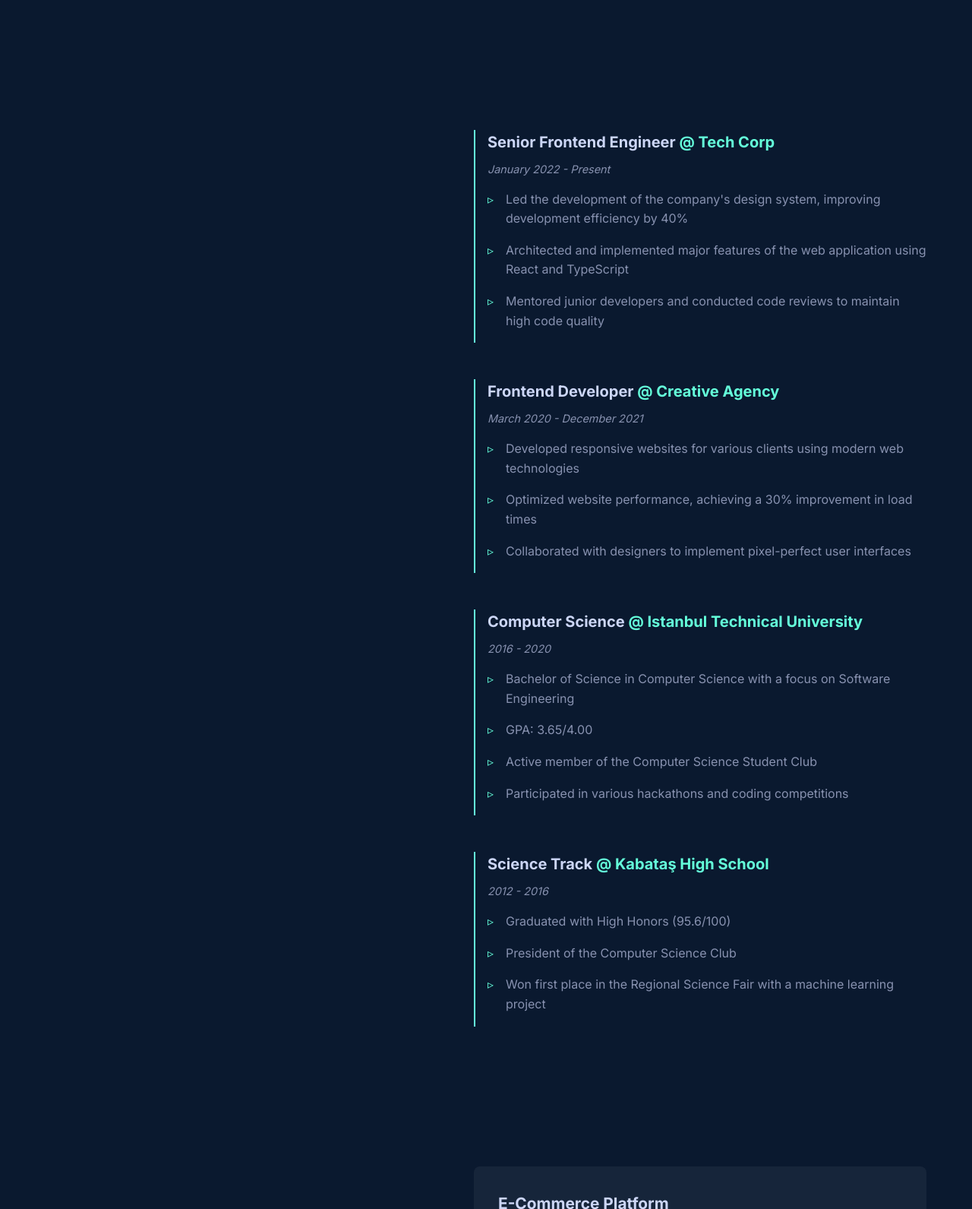
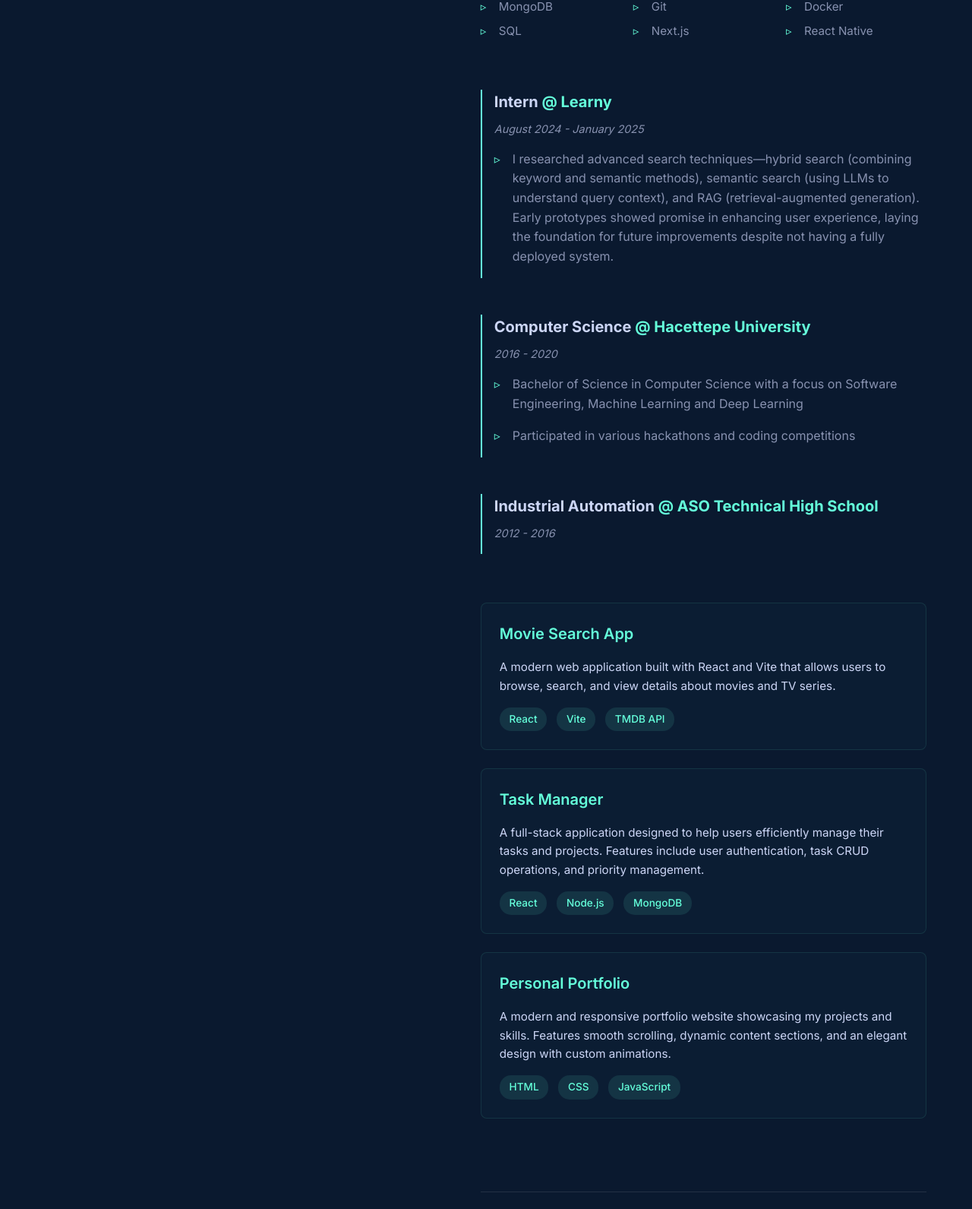
Before and after one commit to dselimozcelik/portfolio, a plain HTML site: page index.html in a window 1280 px wide. Shown: the part 566-2157 px from the top of the page at 76% size. Drawn offline with Linux system fonts and the light colour scheme.

Commit message:
Initial portfolio website commit with responsive design and project cards

```diff
--- a/css/style.css
+++ b/css/style.css
@@ -9,13 +9,13 @@ html {
 }
 
 :root {
-    --bg-color: #0a192f;        /* Koyu lacivert arka plan */
-    --text-primary: #ccd6f6;    /* Açık gri başlık rengi */
-    --text-secondary: #8892b0;  /* Daha soluk gri metin rengi */
-    --accent-color: #64ffda;    /* Vurgu rengi */
+    --bg-color: #0a192f;
+    --text-primary: #ccd6f6;    /* Light gray heading color */
+    --text-secondary: #8892b0;  /* Muted gray text color */
+    --accent-color: #64ffda;
     --font-sans: 'Inter', sans-serif;
-    --sidebar-width: 30%;      /* Sidebar genişliği azaltıldı */
-    --content-padding: 80px;   /* Kenar boşlukları */
+    --sidebar-width: 30%;
+    --content-padding: 80px;
     --top-spacing: 120px;
 }
 
@@ -48,21 +48,21 @@ body {
 }
 
 .sidebar-content {
-    max-width: 400px;  /* İçerik genişliği sınırlandı */
+    max-width: 400px;  /* Limit content width */
     width: 100%;
 }
 
 .sidebar h1 {
-    font-size: 2.5rem;  /* Başlık boyutu küçültüldü */
+    font-size: 2.5rem;  /* Reduced heading size */
     font-weight: 450;
     margin-bottom: 0.5rem;
     color: var(--text-primary);
     line-height: 1.1;
-    letter-spacing: -0.5px; /* Harf aralığı ayarlandı */
+    letter-spacing: -0.5px; /* Adjusted letter spacing */
 }
 
 .sidebar h2 {
-    font-size: 1.2rem;  /* Alt başlık boyutu küçültüldü */
+    font-size: 1.2rem;  /* Reduced subheading size */
     color: var(--text-primary);
     margin-bottom: 1rem;
     font-weight: 300;
@@ -72,7 +72,7 @@ body {
 .sidebar p {
     color: var(--text-secondary);
     margin-bottom: 2rem;
-    font-size: 1rem;  /* Paragraf metin boyutu küçültüldü */
+    font-size: 1rem;  /* Reduced paragraph text size */
     max-width: 540px;
     line-height: 1.5;
     font-weight: 100;
@@ -108,16 +108,16 @@ body {
     color: var(--accent-color);
 }
 
-/* Sosyal medya ikonları için stiller */
+/* Social media icon styles */
 .social-links {
     display: flex;
-    gap: 2rem; /* İkonlar arası boşluk */
+    gap: 2rem; /* Space between icons */
     align-self: flex-start; /* Sol hizalama */
 }
 
 .social-links a {
     color: var(--text-primary);
-    font-size: 1.7rem; /* Boyut küçültüldü */
+    font-size: 1.7rem; /* Reduced size */
     transition: color 0.3s ease;
 }
 
@@ -147,13 +147,13 @@ body {
 
 .main-content {
     flex: 1;
-    margin-left: calc(var(--sidebar-width) + 15%);
+    margin-left: calc(var(--sidebar-width) + 12%);
     padding-top: var(--top-spacing);
-    padding-left: 3rem;
+    padding-left: 3.55rem;
     padding-right: var(--content-padding);
     background-color: var(--bg-color);
     color: var(--text-secondary);
-    max-width: 1000px;  /* İçerik maksimum genişliği azaltıldı */
+    max-width: 1000px;  /* Reduced maximum content width */
 }
 
 .section {
@@ -171,7 +171,7 @@ body {
 }
 
 .about-section {
-    padding-top: 0; /* İlk section için padding-top'u kaldır */
+    padding-top: 0; /* Remove padding-top for first section */
 }
 
 .about-content {
@@ -200,7 +200,7 @@ body {
 
 .skills-list {
     display: grid;
-    grid-template-columns: repeat(2, minmax(140px, 200px));
+    grid-template-columns: repeat(3, minmax(140px, 200px));
     gap: 0.5rem 1rem;
     padding: 0;
     margin: 1.5rem 0;
@@ -223,7 +223,7 @@ body {
 
 /* Experience section styles */
 .experience-section {
-    padding-top: var(--top-spacing); /* Diğer section'lar için padding ekle */
+    padding-top: 80; /* Add padding for other sections */
 }
 
 .experience-content {
@@ -276,7 +276,7 @@ body {
 
 /* Projects section styles */
 .projects-section {
-    padding-top: var(--top-spacing); /* Diğer section'lar için padding ekle */
+    padding-top: 80; /* Add padding for other sections */
 }
 
 .projects-grid {
@@ -478,3 +478,50 @@ body {
         font-size: 1.2rem;
     }
 }
+
+.project-card {
+    display: block;
+    text-decoration: none;
+    background-color: rgba(100, 255, 218, 0.02);
+    border: 1px solid rgba(100, 255, 218, 0.1);
+    border-radius: 8px;
+    padding: 1.5rem;
+    margin-bottom: 1.5rem;
+    transition: all 0.3s ease;
+}
+
+.project-card h3 {
+    color: var(--accent-color);
+    font-size: 1.25rem;
+    font-weight: 600;
+    margin-bottom: 1rem;
+}
+
+.project-card p {
+    color: var(--text-primary);
+    font-size: 0.95rem;
+    line-height: 1.6;
+    margin-bottom: 1rem;
+}
+
+.project-tech-stack {
+    display: flex;
+    gap: 0.8rem;
+    flex-wrap: wrap;
+    margin-top: 1rem;
+}
+
+.project-tech-stack span {
+    color: var(--accent-color);
+    font-size: 0.85rem;
+    font-weight: 500;
+    background-color: rgba(100, 255, 218, 0.1);
+    padding: 0.3rem 0.8rem;
+    border-radius: 15px;
+}
+
+.project-card:hover {
+    transform: translateY(-5px);
+    background-color: rgba(100, 255, 218, 0.05);
+    border-color: var(--accent-color);
+}
--- a/index.html
+++ b/index.html
@@ -6,15 +6,14 @@
     <title>My Portfolio</title>
     <link rel="stylesheet" href="css/style.css">
     <link href="https://fonts.googleapis.com/css2?family=Inter:wght@300;400;500;600;700&display=swap" rel="stylesheet">
-    <!-- Font Awesome için CDN -->
     <link rel="stylesheet" href="https://cdnjs.cloudflare.com/ajax/libs/font-awesome/6.0.0/css/all.min.css">
 </head>
 <body>
     <aside class="sidebar">
         <div class="sidebar-content">
-            <h1>Hello, I'm John Doe</h1>
-            <h2>Front End Engineer</h2>
-            <p>I craft modern, pixel-perfect digital experiences.</p>
+            <h1>D. Selim Ozcelik</h1>
+            <h2>Computer Engineering Student</h2>
+            <p>I love to build things.</p>
             <nav class="sidebar-nav">
                 <ul class="nav-links">
                     <li><a href="#about">About</a></li>
@@ -22,18 +21,16 @@
                     <li><a href="#projects">Projects</a></li>
                 </ul>
                 <div class="social-links">
-                    <a href="https://github.com" target="_blank" rel="noopener noreferrer" title="GitHub">
+                    <a href="https://github.com/dselimozcelik" target="_blank" title="GitHub">
                         <i class="fab fa-github"></i>
                     </a>
-                    <a href="https://linkedin.com" target="_blank" rel="noopener noreferrer" title="LinkedIn">
+                    <a href="https://www.linkedin.com/in/dselimozcelik/" target="_blank" title="LinkedIn">
                         <i class="fab fa-linkedin-in"></i>
                     </a>
-                    <a href="mailto:hello@example.com" title="Email Me">
+                    <a href="mailto:dselimozcelik@gmail.com" title="Email">
                         <i class="far fa-envelope"></i>
                     </a>
-                    <a href="/cv.pdf" target="_blank" rel="noopener noreferrer" title="Download CV" class="cv-link">
-                        <span>CV</span>
-                    </a>
+                    <a href="/cv.pdf" class="cv-link" title="Download CV">CV</a>
                 </div>
             </nav>
         </div>
@@ -44,10 +41,10 @@
             <section id="about" class="section about-section">
                 <div class="about-content">
                     <p class="intro-text">
-                        Hello! I'm a passionate front-end developer with a keen eye for creating engaging, accessible, and user-friendly websites. My approach combines clean code with creative problem-solving to build seamless digital experiences.
+                        Hello! I'm a passionate computer engineering student who loves building engaging, accessible, and user-friendly digital experiences. With a strong interest in web technologies and AI, I combine clean code with creative problem-solving to develop innovative and seamless solutions.
                     </p>
                     <p class="description">
-                        With expertise in modern web technologies and frameworks, I specialize in turning complex requirements into elegant solutions. Currently, I'm focused on building accessible, human-centered products while constantly learning and adapting to new technologies.
+                        Driven by my curiosity and love for learning, I quickly grasp new technologies and enjoy putting them into practice, turning ideas into real projects.
                     </p>
                     <p class="tech-stack">
                         Here are a few technologies I've been working with recently:
@@ -56,9 +53,18 @@
                         <li>JavaScript (ES6+)</li>
                         <li>React</li>
                         <li>Node.js</li>
-                        <li>TypeScript</li>
                         <li>HTML & CSS</li>
                         <li>Tailwind CSS</li>
+                        <li>Python</li>
+                        <li>C++</li>
+                        <li>Java</li>
+                        <li>Express.js</li>
+                        <li>MongoDB</li>
+                        <li>Git</li>
+                        <li>Docker</li>
+                        <li>SQL</li>
+                        <li>Next.js</li>
+                        <li>React Native</li>
                     </ul>
                 </div>
             </section>
@@ -66,85 +72,71 @@
             <section id="experience" class="section experience-section">
                 <div class="experience-content">
                     <div class="job">
-                        <h3 class="job-title">Senior Frontend Engineer <span class="company">@ Tech Corp</span></h3>
-                        <p class="job-duration">January 2022 - Present</p>
+                        <h3 class="job-title">Intern <span class="company">@ Learny</span></h3>
+                        <p class="job-duration">August 2024 - January 2025</p>
                         <ul class="job-description">
-                            <li>Led the development of the company's design system, improving development efficiency by 40%</li>
-                            <li>Architected and implemented major features of the web application using React and TypeScript</li>
-                            <li>Mentored junior developers and conducted code reviews to maintain high code quality</li>
+                            <li>I researched advanced search techniques—hybrid search (combining keyword and semantic methods), semantic search (using LLMs to understand query context), and RAG (retrieval-augmented generation). Early prototypes showed promise in enhancing user experience, laying the foundation for future improvements despite not having a fully deployed system.</li>
                         </ul>
                     </div>
 
-                    <div class="job">
-                        <h3 class="job-title">Frontend Developer <span class="company">@ Creative Agency</span></h3>
-                        <p class="job-duration">March 2020 - December 2021</p>
-                        <ul class="job-description">
-                            <li>Developed responsive websites for various clients using modern web technologies</li>
-                            <li>Optimized website performance, achieving a 30% improvement in load times</li>
-                            <li>Collaborated with designers to implement pixel-perfect user interfaces</li>
-                        </ul>
-                    </div>
 
                     <div class="job">
-                        <h3 class="job-title">Computer Science <span class="company">@ Istanbul Technical University</span></h3>
+                        <h3 class="job-title">Computer Science <span class="company">@ Hacettepe University</span></h3>
                         <p class="job-duration">2016 - 2020</p>
                         <ul class="job-description">
-                            <li>Bachelor of Science in Computer Science with a focus on Software Engineering</li>
-                            <li>GPA: 3.65/4.00</li>
-                            <li>Active member of the Computer Science Student Club</li>
+                            <li>Bachelor of Science in Computer Science with a focus on Software Engineering, Machine Learning and Deep Learning</li>
                             <li>Participated in various hackathons and coding competitions</li>
                         </ul>
                     </div>
 
                     <div class="job">
-                        <h3 class="job-title">Science Track <span class="company">@ Kabataş High School</span></h3>
+                        <h3 class="job-title">Industrial Automation <span class="company">@ ASO Technical High School</span></h3>
                         <p class="job-duration">2012 - 2016</p>
                         <ul class="job-description">
-                            <li>Graduated with High Honors (95.6/100)</li>
-                            <li>President of the Computer Science Club</li>
-                            <li>Won first place in the Regional Science Fair with a machine learning project</li>
+
                         </ul>
                     </div>
                 </div>
             </section>
 
             <section id="projects" class="section projects-section">
-                <div class="projects-grid">
-                    <div class="project">
-                        <h3 class="project-title">
-                            <a href="#" class="external-link">E-Commerce Platform</a>
-                        </h3>
-                        <div class="project-description">
-                            <p>A full-featured e-commerce platform built with React, Node.js, and MongoDB. Features include user authentication, product management, shopping cart, and payment integration.</p>
+                <div class="projects">
+                    <a href="https://github.com/dselimozcelik/movie-search-app" target="_blank" class="project-card">
+                        <h3>Movie Search App</h3>
+                        <p>A modern web application built with React and Vite that allows users to browse, search, and view details about movies and TV series.</p>
+                        <div class="project-tech-stack">
+                            <span>React</span>
+                            <span>Vite</span>
+                            <span>TMDB API</span>
                         </div>
-                        <ul class="project-tech-list">
-                            <li>React</li>
-                            <li>Node.js</li>
-                            <li>MongoDB</li>
-                            <li>Stripe</li>
-                        </ul>
-                    </div>
+                    </a>
 
-                    <div class="project">
-                        <h3 class="project-title">
-                            <a href="#" class="external-link">Task Management App</a>
-                        </h3>
-                        <div class="project-description">
-                            <p>A real-time task management application with collaborative features. Built with React, Firebase, and Tailwind CSS.</p>
+                    <a href="https://github.com/dselimozcelik/task-manager" target="_blank" class="project-card">
+                        <h3>Task Manager</h3>
+                        <p>A full-stack application designed to help users efficiently manage their tasks and projects. Features include user authentication, task CRUD operations, and priority management.</p>
+                        <div class="project-tech-stack">
+                            <span>React</span>
+                            <span>Node.js</span>
+                            <span>MongoDB</span>
                         </div>
-                        <ul class="project-tech-list">
-                            <li>React</li>
-                            <li>Firebase</li>
-                            <li>Tailwind CSS</li>
-                        </ul>
-                    </div>
+                    </a>
+
+                    <a href="https://github.com/dselimozcelik/portfolio" target="_blank" class="project-card">
+                        <h3>Personal Portfolio</h3>
+                        <p>A modern and responsive portfolio website showcasing my projects and skills. Features smooth scrolling, dynamic content sections, and an elegant design with custom animations.</p>
+                        <div class="project-tech-stack">
+                            <span>HTML</span>
+                            <span>CSS</span>
+                            <span>JavaScript</span>
+                        </div>
+                    </a>
                 </div>
             </section>
         </main>
         <footer class="footer">
             <div class="footer-content">
-                <p class="footer-text">Designed & Built by John Doe</p>
-                <p class="copyright">© 2024 All rights reserved.</p>
+                <p class="footer-text">Built by D. Selim Ozcelik</p>
+                <p class="copyright">© 2025 All rights reserved.</p>
             </div>
         </footer>
     </div>
@@ -156,7 +148,7 @@
             const x = e.clientX;
             const y = e.clientY;
 
-            // Radyal gradient'in pozisyonunu güncelle
+            // Update radial gradient position
             mouseGlow.style.background = `radial-gradient(
                 600px at ${x}px ${y}px,
                 rgba(100, 255, 218, 0.05),
```
